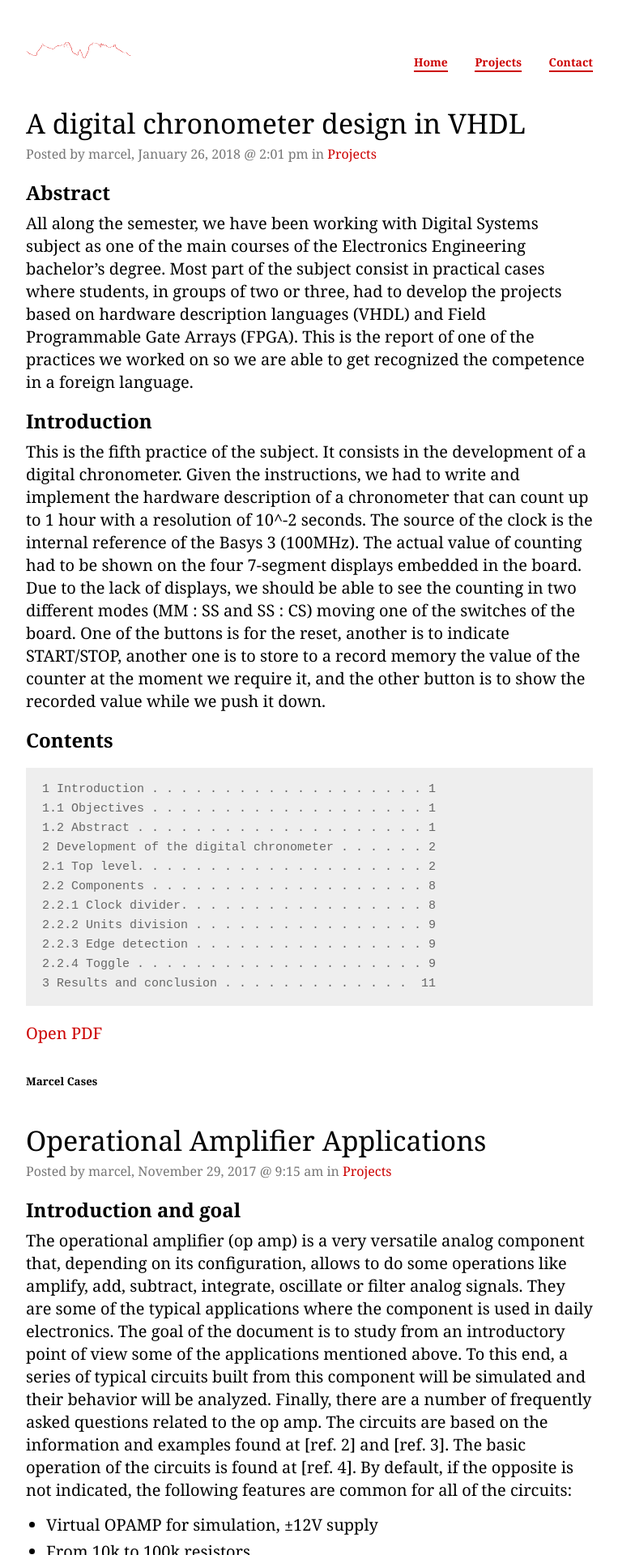
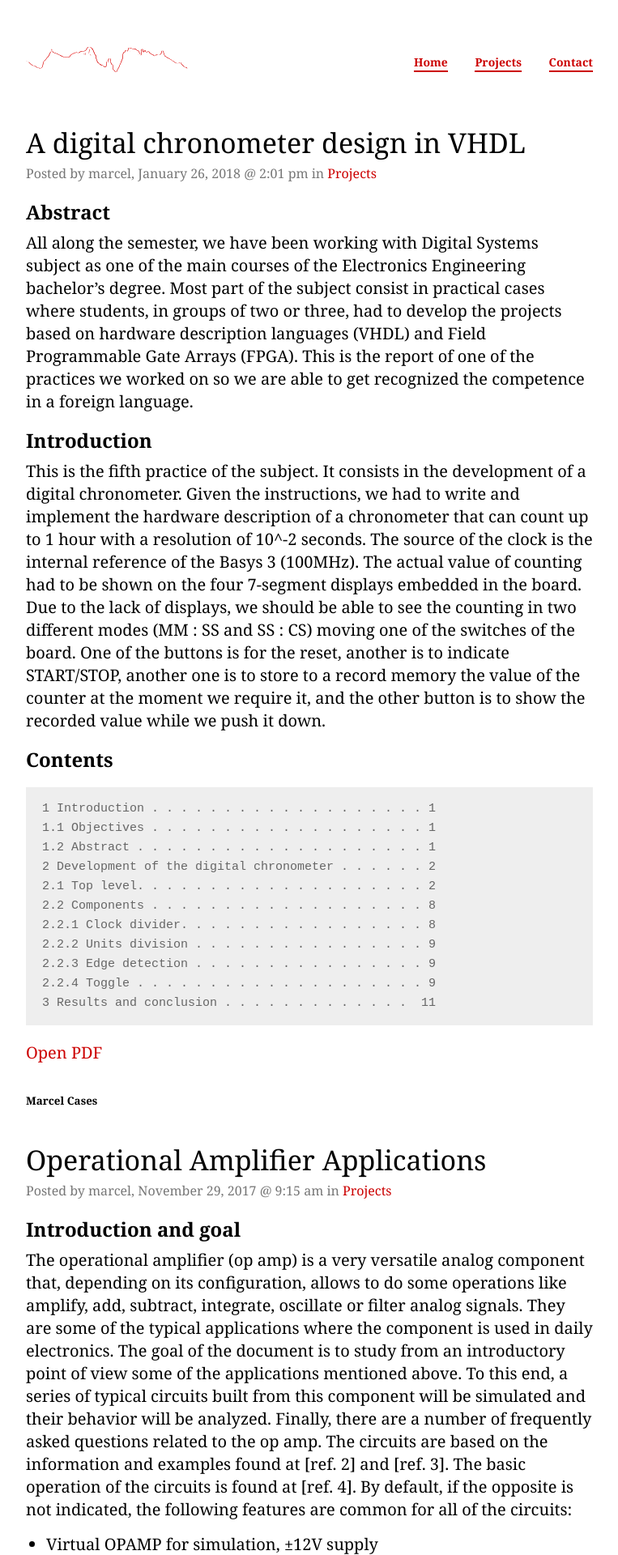
Before and after one commit to marcelcases/marcelcases.github.io, a Jekyll site: the page built from index.html, in a window 1280 px wide. Shown: the top 1920 px of the page at 81% size, without its empty margins (258-1021 px from the left). Built offline with Jekyll 4.4.1, drawn with Linux system fonts in a browser that asks for light colours; comment, search, counter and statistics services are not loaded.

Commit message:
Update navigation.html

```diff
--- a/_includes/navigation.html
+++ b/_includes/navigation.html
@@ -1,5 +1,5 @@
   <nav>
-    <a id="rails-logo" href="https://www.marcelcases.com"><img src="/images/rails-logo.svg" width="130" height="46" alt="Marcel Cases" /></a>
+    <a id="rails-logo" href="https://www.marcelcases.com"><img src="/images/rails-logo.svg" width="200" height="70" alt="Marcel Cases" /></a>
 
     <ul>
       <li><a href="/">Home</a></li>
```
